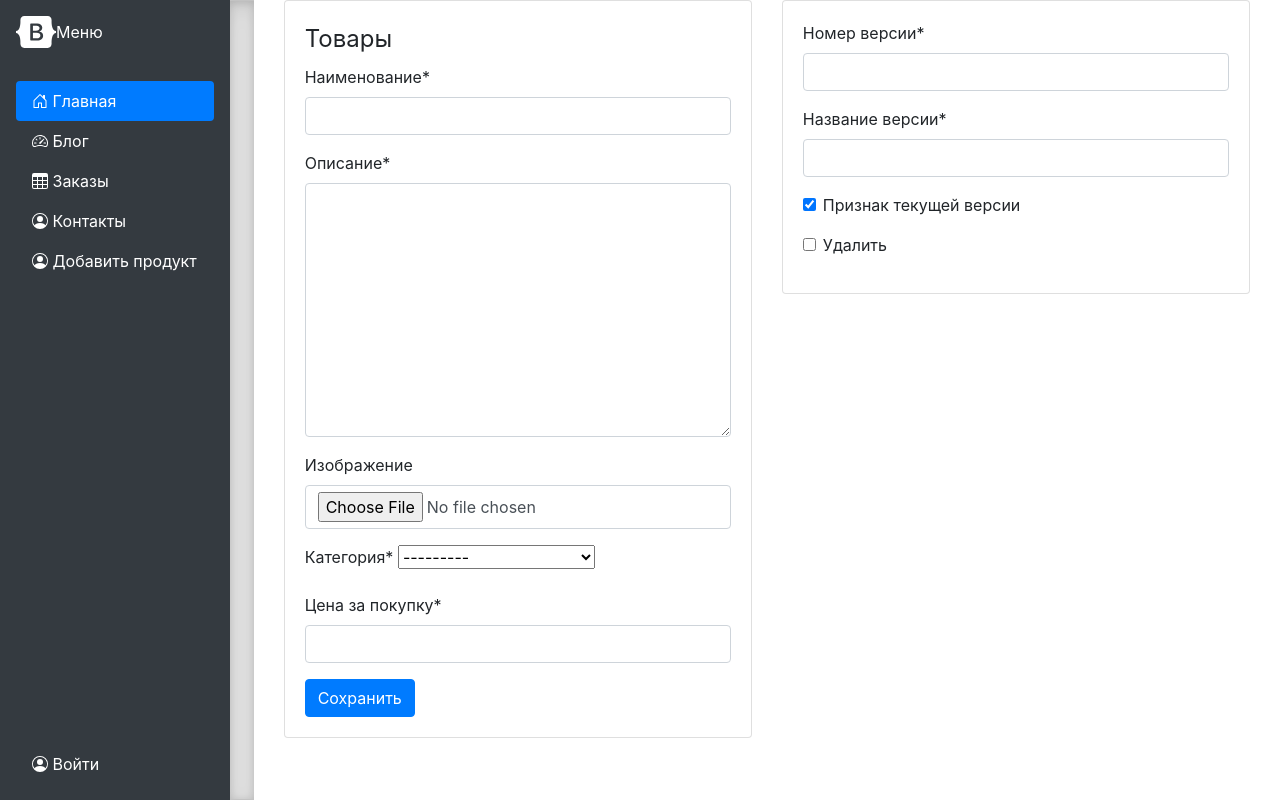
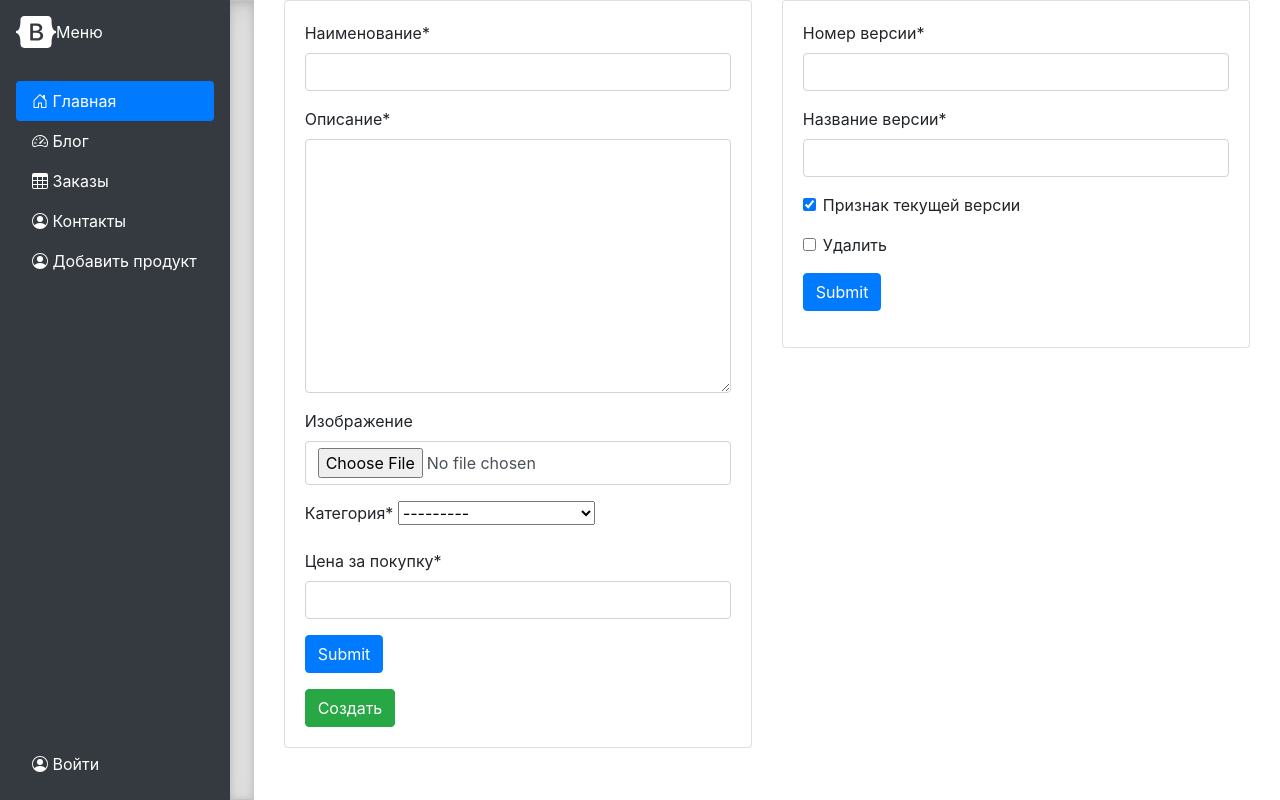
Before and after one commit to AntonGlazunov/dz_Django, a Django app: page /create_product in a window 1280 px wide. Run offline with Django 5.2, Linux system fonts and the light colour scheme; data comes from the database, SQL or seed files in the repository; some libraries are stand-ins or nearby versions.

Commit message:
Revert "add dz_22_1_3 and additional task"
This reverts commit b117f18f86f0f1b11edc0e7f72bb7fa0aaed2bb1.

```diff
--- a/catalog/forms.py
+++ b/catalog/forms.py
@@ -10,18 +10,16 @@ class VisualFormMixin:
     def __init__(self, *args, **kwargs):
         super().__init__(*args, **kwargs)
         self.helper = FormHelper()
+        self.helper.form_id = 'id-exampleForm'
         self.helper.form_class = 'blueForms'
         self.helper.form_method = 'post'
         self.helper.form_action = 'submit_survey'
+
+        self.helper.add_input(Submit('submit', 'Submit'))
         self.helper.form_tag = False
 
 
 class ProductForm(VisualFormMixin, forms.ModelForm):
-
-    def __init__(self, *args, **kwargs):
-        super().__init__(*args, **kwargs)
-        self.helper.layout = Layout(Fieldset('Товары', 'name', 'description', 'image', 'category', 'price',),
-                                      Submit('submit', 'Сохранить', css_class='button white'),)
 
     class Meta:
         model = Product
@@ -47,6 +45,7 @@ class ProductForm(VisualFormMixin, forms.ModelForm):
 
 
 class VersionForm(VisualFormMixin, forms.ModelForm):
+
     class Meta:
         model = Version
         fields = '__all__'
--- a/catalog/templates/catalog/product_form.html
+++ b/catalog/templates/catalog/product_form.html
@@ -10,6 +10,7 @@
                 <div class="card">
                     <div class="card-body">
                         {% crispy form %}
+                        <button type="submit" class="btn btn-success">Создать</button>
                     </div>
                 </div>
             </div>
```
